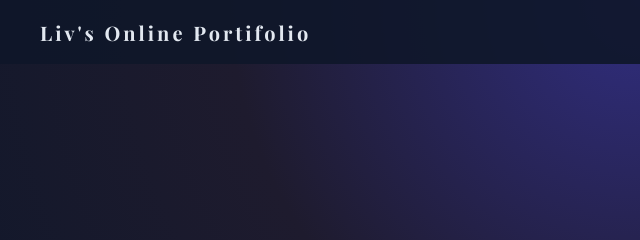
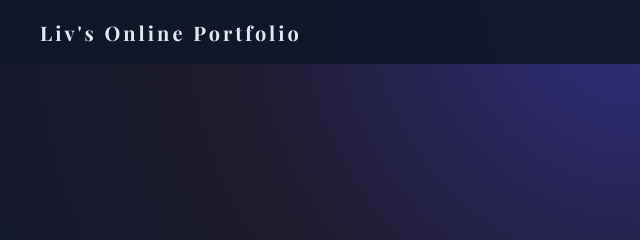
Before and after one commit to livia-farias-221/portfolio-html-css, a plain HTML site: page index.html in a window 1280 px wide. Shown: the top 240 px of the page, 0-640 px from the left. Drawn offline with nearby package versions, Linux system fonts and the light colour scheme.

Commit message:
fix: corrigindo erros de gramatica

```diff
--- a/index.html
+++ b/index.html
@@ -3,7 +3,7 @@
 <head>
     <meta charset="UTF-8">
     <meta name="viewport" content="width=device-width, initial-scale=1.0">
-    <title>Liv's Portifolio</title>
+    <title>Online Portfolio </title>
     <link rel="stylesheet" href="style.css">
     <link href="https://fonts.googleapis.com/css2?family=Inter:wght@300;400;500&family=Playfair+Display:wght@500;700&display=swap" rel="stylesheet">
 </head>
@@ -12,7 +12,7 @@
 <header>
     <nav>
 
-        <h2 class = "logo">Liv's Online Portifolio</h2>
+        <h2 class = "logo">Liv's Online Portfolio</h2>
 
         <ul class = "nav-list">
         <li><a href="about-me.html"> About Me</a></li>
```
